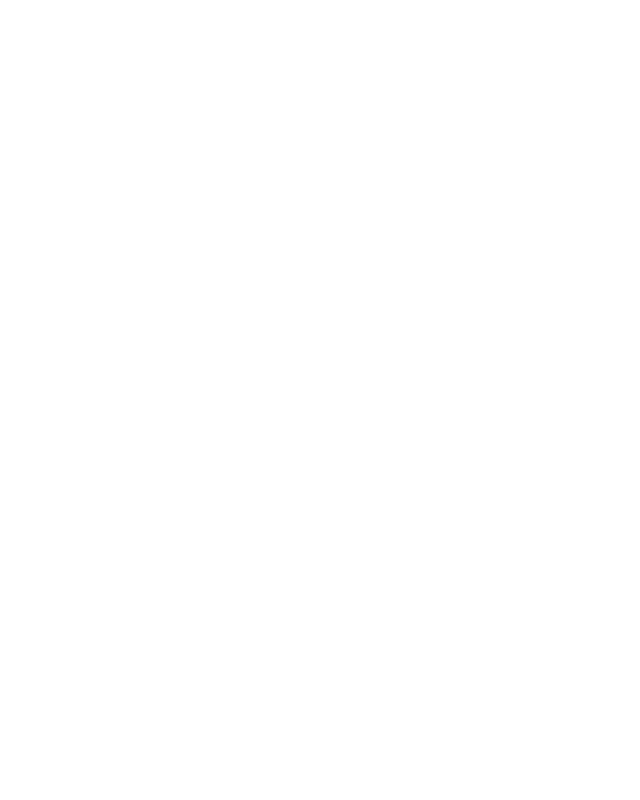
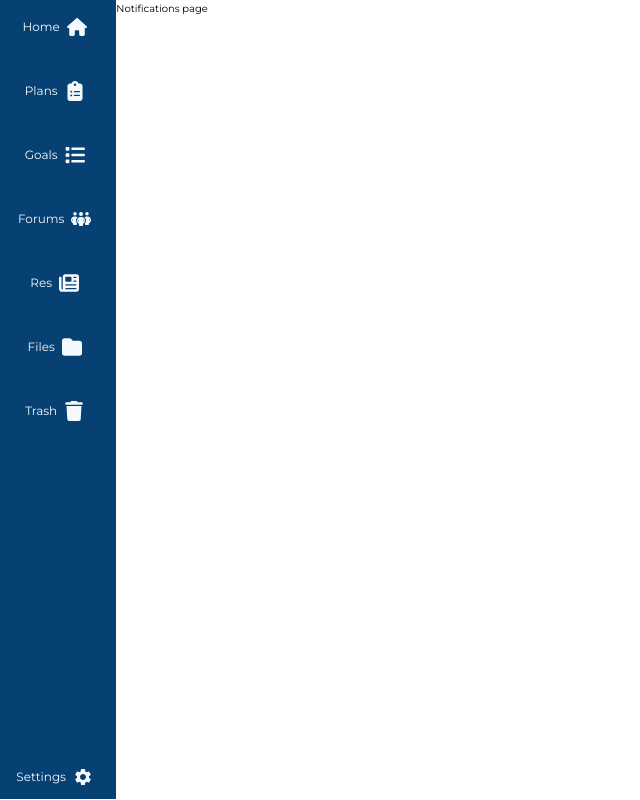
Before and after one commit to Fuangi/student-companion, a React (Create React App) app: page /notifications in a window 1280 px wide. Before the commit this address had no page. Shown: the whole page, without its empty margins (0-640 px from the left). Built offline with nearby package versions, Linux system fonts and the light colour scheme.

Commit message:
Refactored the routes abit

```diff
--- a/src/routes/dashboard.routes.js
+++ b/src/routes/dashboard.routes.js
@@ -8,13 +8,12 @@
 function DashRoute() {
   return (
     <Routes>
-      <Route path="/dashboard" element={<Dashboard />}>
-        <Route path="setting" element={<Settings />} />
-        <Route path="trash" element={<Trash />} />
-        <Route path="files" element={<Files />} />
-        <Route path="me" element={<p>This is for your information</p>} />
-        <Route path="notifications" element={<Notifications />} />
-      </Route>
+      <Route path="/dashboard" element={<Dashboard />} />
+      <Route path="setting" element={<Settings />} />
+      <Route path="trash" element={<Trash />} />
+      <Route path="files" element={<Files />} />
+      <Route path="me" element={<p>This is for your information</p>} />
+      <Route path="notifications" element={<Notifications />} />
     </Routes>
   );
 }
```
